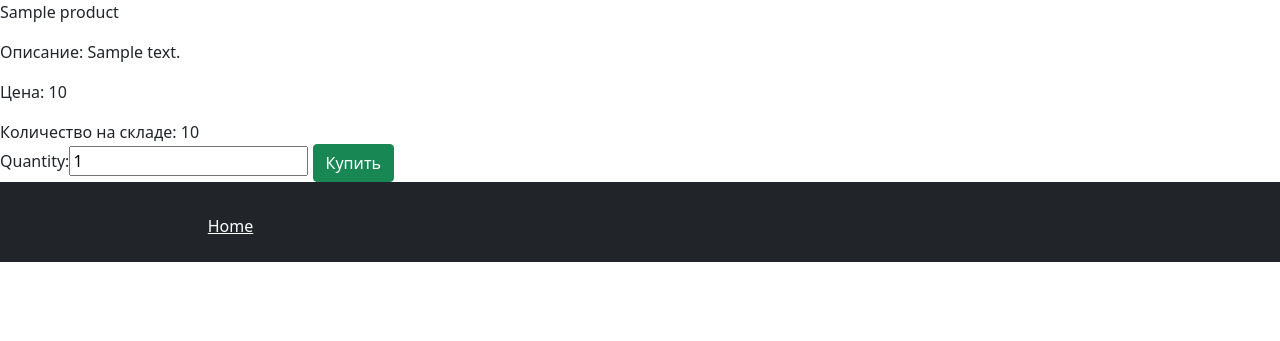
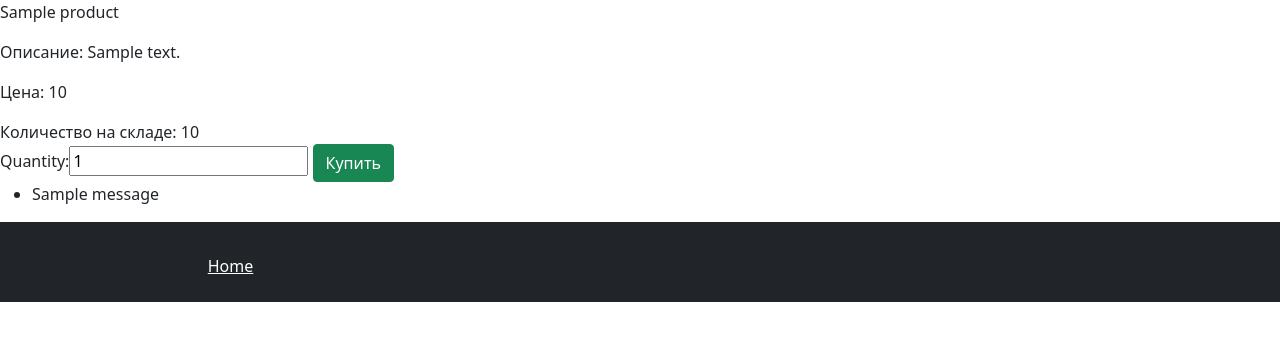
Before and after one commit to Zadibinnyi/Module, a Django app: page /product/about/1/ in a window 1280 px wide. Shown: the part 56-397 px from the top of the page. Run offline with Django 3.2, Linux system fonts and the light colour scheme; tables that the repository leaves empty hold one stand-in row (values such as "Sample post"); one stand-in notice (Sample message) is shown.

Commit message:
Add files via upload

```diff
--- a/shop/templates/product.html
+++ b/shop/templates/product.html
@@ -13,9 +13,13 @@
                 <button type="submit" value="Buy" class="btn btn-success">Купить</button>
             </form>
         {% endif %}
-        {% if message %}
-            <p>{{message}}</p>
-        {% endif %}
+        <ul class="messages">
+            {% for message in messages %}
+            <li
+                    {% if message.tags %} class="{{ message.tags }}" {% endif %} > {{ message }}
+            </li>
+            {% endfor %}
+        </ul>
 {% endblock %}
 
 {% block footer %}
```
